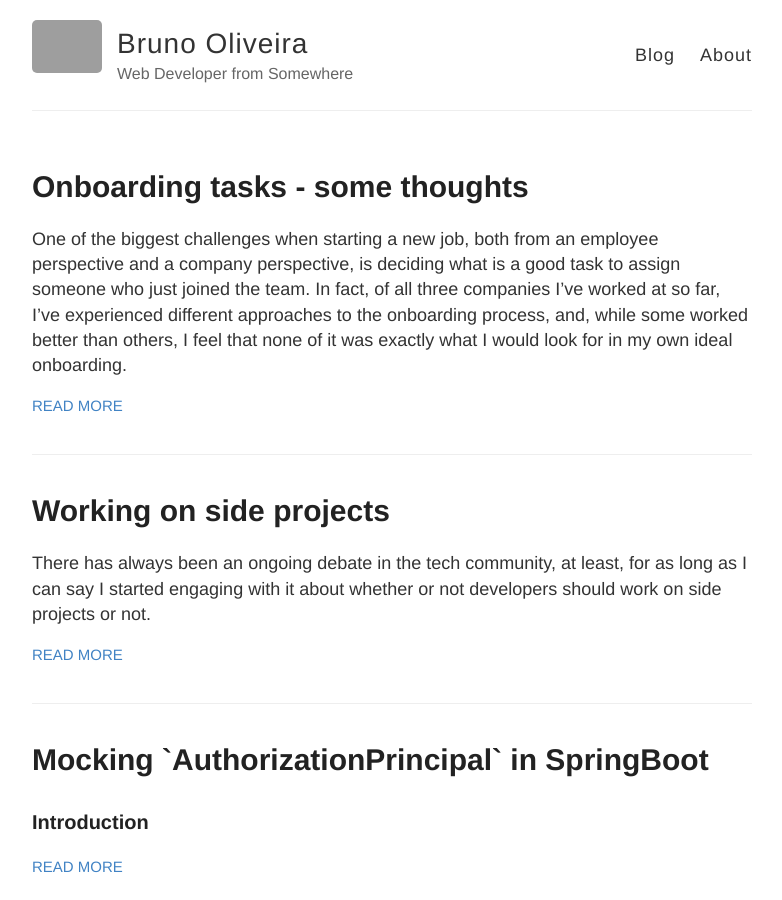
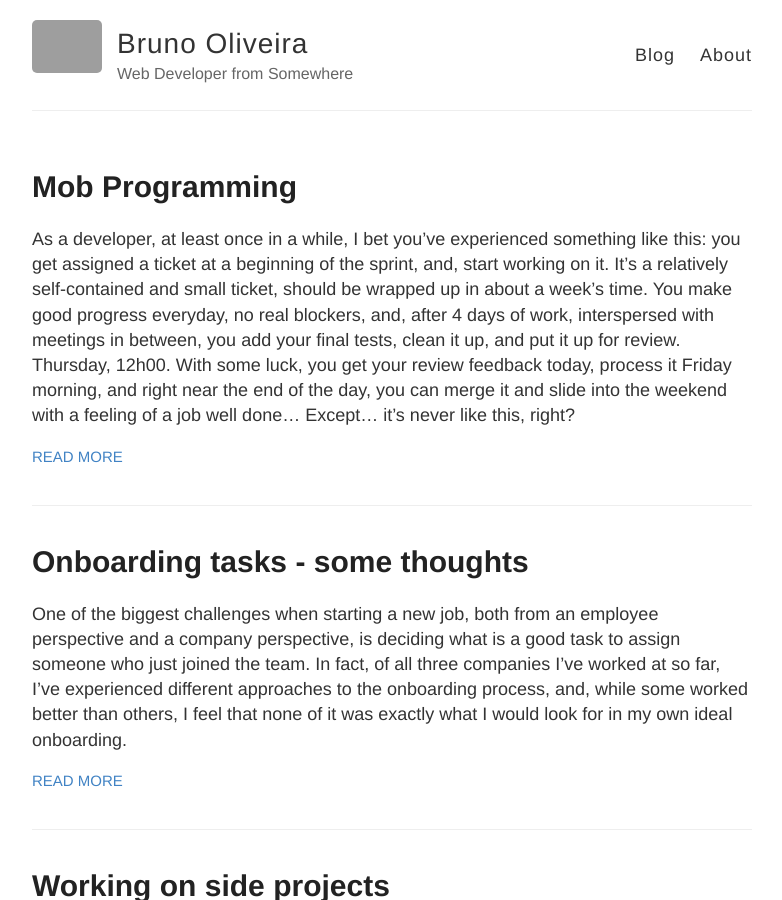
Before and after one commit to bruno-oliveira/techblog, a Jekyll site: the page built from index.html, in a window 1280 px wide and 900 px high. Shown: the whole window, without its empty margins (248-1030 px from the left). Built offline with Jekyll 4.4.1, drawn with Linux system fonts in a browser that asks for light colours; grey boxes are pictures that could not be loaded.

Commit message:
Update 2021-11-18-Mob-programming.md

```diff
--- a/_posts/2021-11-18-Mob-programming.md
+++ b/_posts/2021-11-18-Mob-programming.md
@@ -1,6 +1,9 @@
 ---
-published: false
+layout: post
+title: Mob Programming
+published: true
 ---
+
 
 As a developer, at least once in a while, I bet you've experienced something like this: you get assigned a ticket at a beginning of the sprint, and, start working on it. It's a relatively self-contained and small ticket, should be wrapped up in about a week's time. You make good progress everyday, no real blockers, and, after 4 days of work, interspersed with meetings in between, you add your final tests, clean it up, and put it up for review. Thursday, 12h00. With some luck, you get your review feedback today, process it Friday morning, and right near the end of the day, you can merge it and slide into the weekend with a feeling of a job well done... Except... it's never like this, right?
 
```
